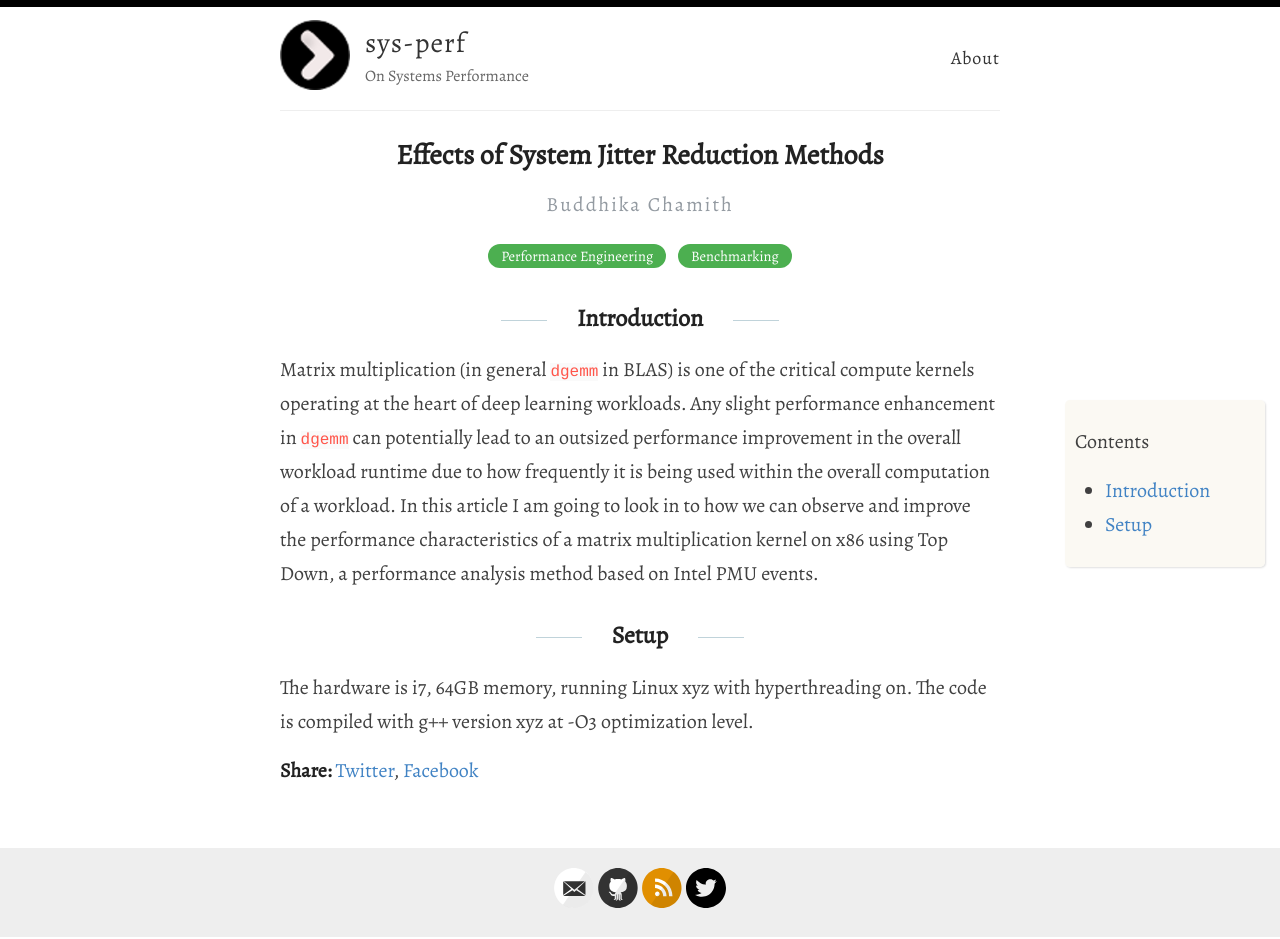
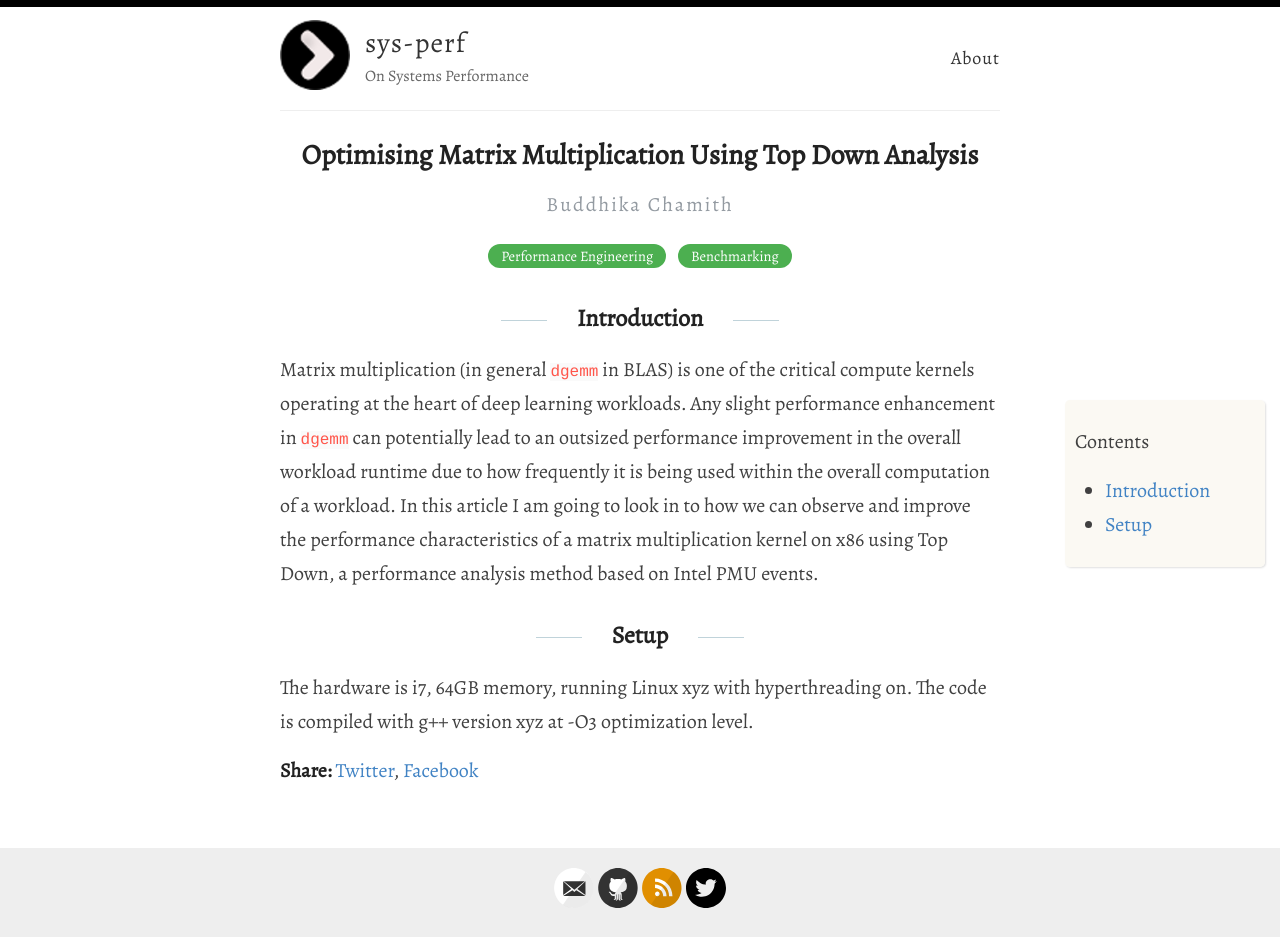
Before and after one commit to chamibuddhika/chamibuddhika.github.io, a Jekyll site: the page built from _posts/2019-12-11-pullquotes.md, in a window 1280 px wide. Built offline with Jekyll 4.4.1, drawn with Linux system fonts in a browser that asks for light colours.

Commit message:
Test title rendering with a default post

```diff
--- a/_posts/2019-12-11-pullquotes.md
+++ b/_posts/2019-12-11-pullquotes.md
@@ -1,6 +1,6 @@
 ---
 layout: post
-title: Effects of System Jitter Reduction Methods
+title: Optimising Matrix Multiplication Using Top Down Analysis
 toc: true
 categories: [Performance Engineering, Benchmarking]
 excerpt: In graphic design, a pull quote (also known as a lift-out pull quote) is a key phrase, quotation, or excerpt that has been pulled from an article and used as a page layout graphic element, serving to entice readers into the article or to highlight a key topic.
```
